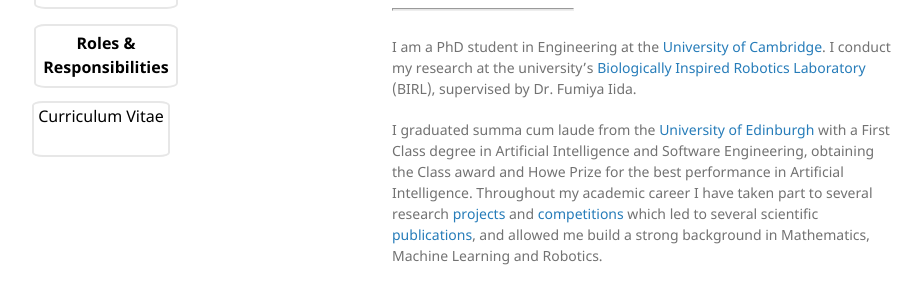
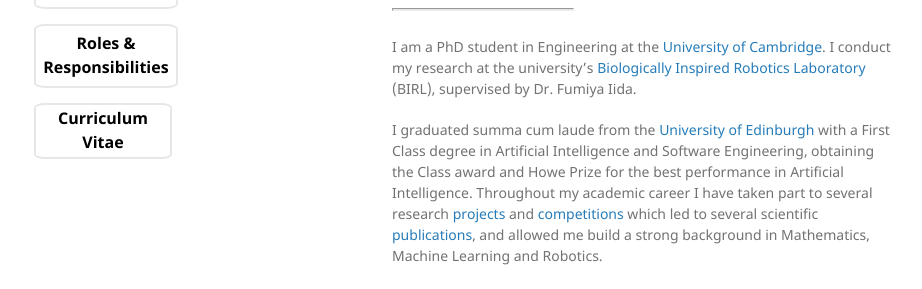
Before and after one commit to lucascimeca/lucascimeca.github.io, a Jekyll site: the page built from index.md, in a window 1280 px wide. Shown: the part 441-730 px from the top of the page, without its empty margins (178-1100 px from the left). Built offline with Jekyll 4.4.1, drawn with Linux system fonts in a browser that asks for light colours; nearby versions of some CDN libraries; some web fonts are replaced; the repository's description, which GitHub fills in, is left out.

Commit message:
Update default.html

```diff
--- a/_layouts/default.html
+++ b/_layouts/default.html
@@ -128,13 +128,13 @@
             </div>
           </div>
         </div>
+
         <div class="accordion">
         <table style="width: 250px; margin:0 0 0 0px">
-<!--           <tr> -->
-            <tr><a href="https://lucascimeca.github.io/curriculum-vitae" class="button-hover-large" style="vertical-align:middle">Curriculum Vitae</a></tr>
-<!--             <th colspan="2" style="align:center; padding-bottom:8px"><a href="https://lucascimeca.github.io/responsibilities" class="button-hover-large-main" style="vertical-align:middle; padding: 5px 5px 5px 5px">Roles & Responsibilities</a> </td></th> -->
-<!--             <td></td> -->
-<!--           </tr> -->
+          <tr>
+            <th colspan="2" style="align:center; padding-bottom:8px"><a href="https://lucascimeca.github.io/curriculum-vitae" class="button-hover-large" style="vertical-align:middle">Curriculum Vitae</a></td></th>
+            <td></td>
+          </tr>
         </table>
 
       </header>
```
